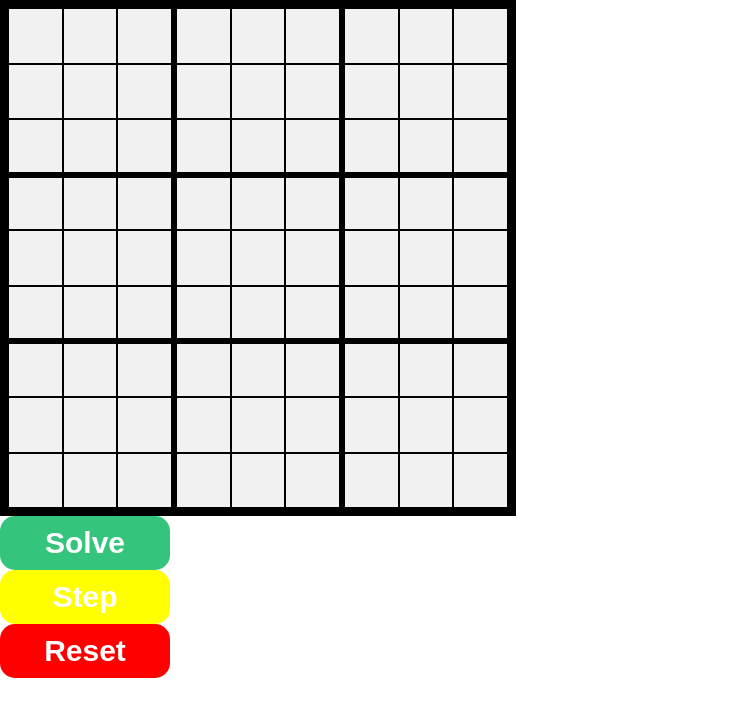
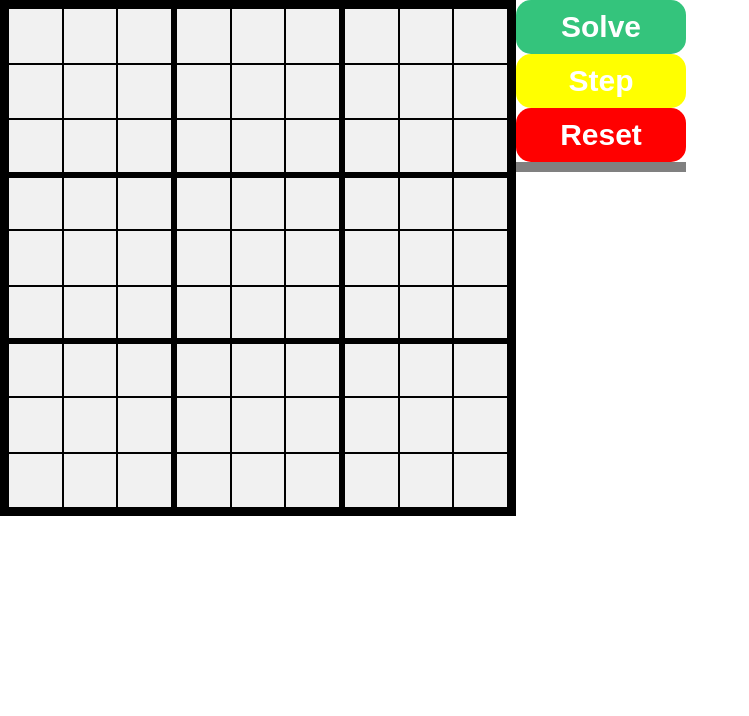
Before and after one commit to avalanche000/Sudoku-Solver, a website with bundled scripts: page index.html in a window 1280 px wide. Shown: the whole page, without its empty margins (0-749 px from the left). Built offline with nearby package versions, Linux system fonts and the light colour scheme.

Commit message:
fix styling

```diff
--- a/index.html
+++ b/index.html
@@ -11,10 +11,12 @@
 
 <body>
   <div id="board"></div>
-  <div class="button" id="solve">Solve</div>
-  <div class="button" id="step">Step</div>
-  <div class="button" id="reset">Reset</div>
-  <div id="result"></div>
+  <div id="ui">
+    <div class="button" id="solve">Solve</div>
+    <div class="button" id="step">Step</div>
+    <div class="button" id="reset">Reset</div>
+    <div id="result"></div>
+  </div>
 </body>
 
 </html>
--- a/src/style.css
+++ b/src/style.css
@@ -26,6 +26,10 @@ body {
     color: white;
 }
 
+#ui {
+    float: left;
+}
+
 #solve {
     background-color: var(--theme-color-1);
 }
@@ -38,8 +42,13 @@ body {
     background-color: red;
 }
 
+#result {
+    border: 5px solid gray;
+}
+
 #board {
     display: flex;
+    float: left;
     flex-direction: column;
     border: var(--board-outer-size) solid black;
     width: 500px;
```
